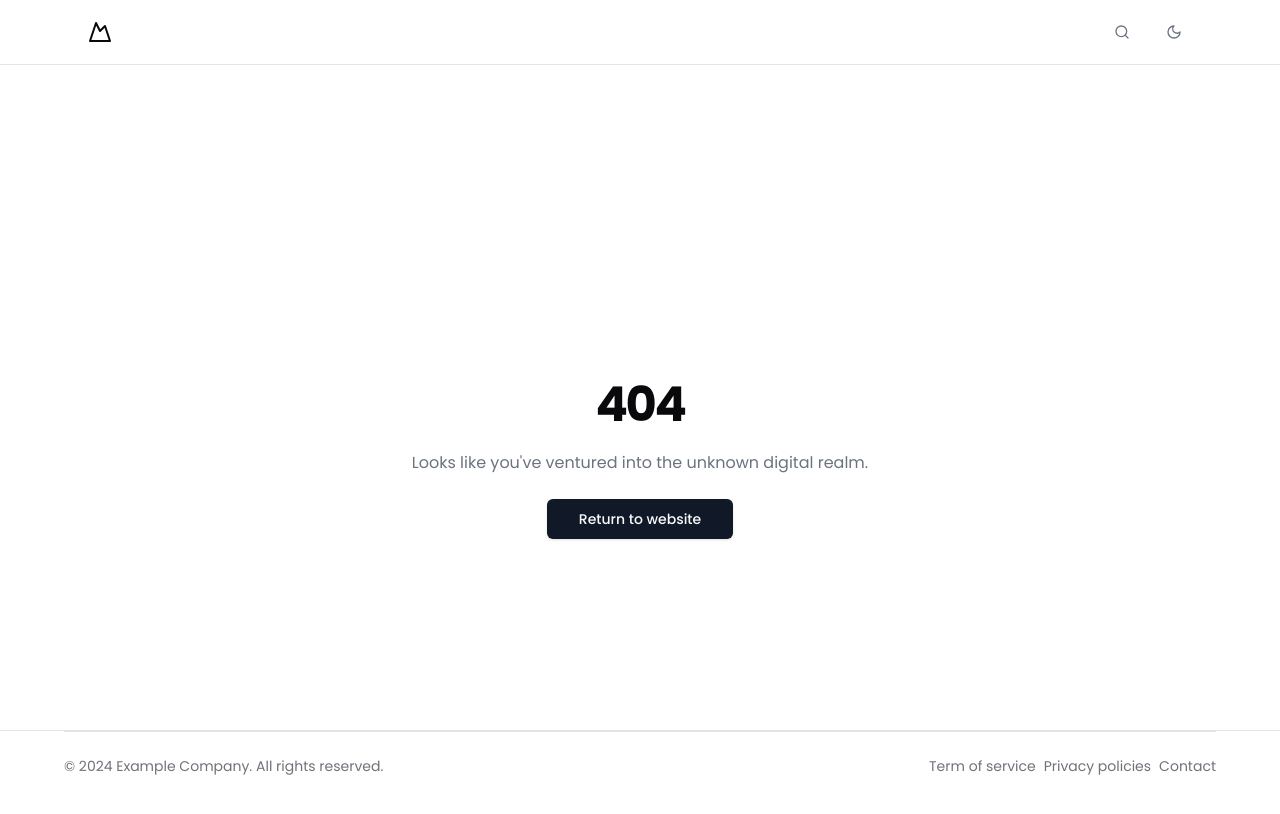
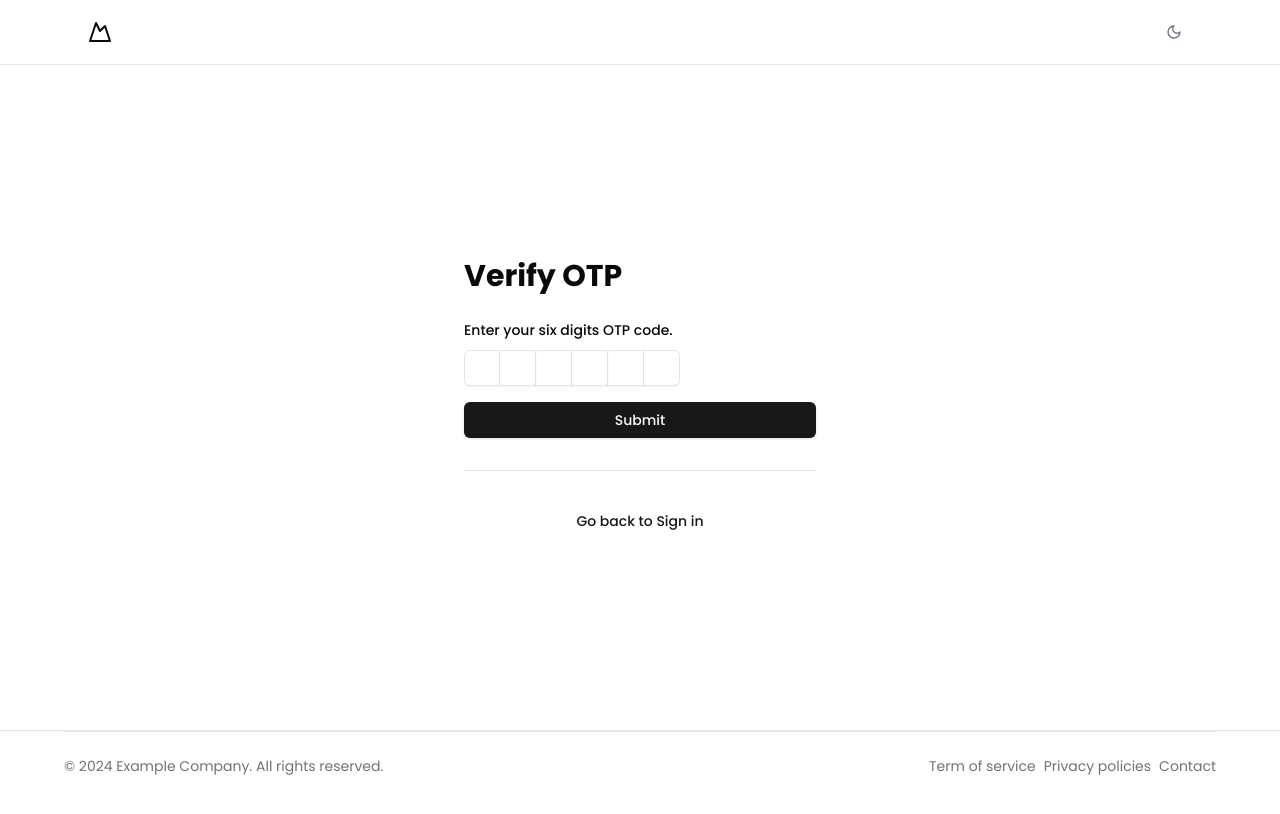
Before and after one commit to Wamiq7/MERN-Template-Frontend, a React (Vite) app: page /verify-otp/1 in a window 1280 px wide. Before the commit this address had no page. Shown: the top 814 px of the page. Built offline with nearby package versions, Linux system fonts and the light colour scheme.

Commit message:
working on authentication flow

```diff
--- a/package.json
+++ b/package.json
@@ -25,6 +25,7 @@
     "axios": "^1.7.9",
     "class-variance-authority": "^0.7.1",
     "clsx": "^2.1.1",
+    "input-otp": "^1.4.2",
     "lucide-react": "^0.471.1",
     "react": "^19.0.0",
     "react-dom": "^19.0.0",
--- a/src/components/Footer.tsx
+++ b/src/components/Footer.tsx
@@ -21,7 +21,7 @@ const footerLinks = [
 export default function Footer() {
   return (
     <footer className="sticky bottom-0 z-50 w-full border-t bg-background dark:border-gray-800">
-      <div className="container mx-auto flex max-w-6xl items-center justify-between border-t py-6 text-sm text-muted-foreground">
+      <div className="container mx-auto flex max-w-6xl flex-col items-center justify-between gap-2 border-t py-6 text-sm text-muted-foreground md:flex-row">
         <p>&copy; 2024 Example Company. All rights reserved.</p>
         <nav className="flex items-center gap-2">
           {footerLinks.map((item) => (
--- a/src/components/Navbar.tsx
+++ b/src/components/Navbar.tsx
@@ -1,9 +1,8 @@
 import { DropdownMenu, DropdownMenuTrigger, DropdownMenuContent } from '@/components/ui/dropdown-menu';
 import { Button } from '@/components/ui/button';
-import { Input } from '@/components/ui/input';
 import { Toggle } from '@/components/ui/toggle';
 import { Sheet, SheetTrigger, SheetContent } from '@/components/ui/sheet';
-import { AlignJustify, Moon, Mountain, Search, Sun } from 'lucide-react';
+import { AlignJustify, Moon, Mountain, Sun } from 'lucide-react';
 import { Link } from 'react-router-dom';
 import { useAppDispatch, useAppSelector } from '@/store/hooks';
 import { RootState } from '@/store/store';
@@ -53,20 +52,6 @@ export default function Navbar() {
           </nav>
         )}
         <div className="flex items-center gap-4">
-          <DropdownMenu>
-            <DropdownMenuTrigger asChild>
-              <Button variant="ghost" size="icon" className="rounded-full">
-                <Search className="h-5 w-5 text-gray-500 dark:text-gray-400" />
-                <span className="sr-only">Search</span>
-              </Button>
-            </DropdownMenuTrigger>
-            <DropdownMenuContent className="w-[300px] p-4">
-              <div className="relative">
-                <Search className="absolute left-2.5 top-2.5 h-4 w-4 text-gray-500 dark:text-gray-400" />
-                <Input type="search" placeholder="Search..." className="w-full pl-8" />
-              </div>
-            </DropdownMenuContent>
-          </DropdownMenu>
           <Toggle aria-label="Toggle dark mode" className="rounded-full" onClick={toggleTheme}>
             {theme === 'dark' ? (
               <Sun className="h-5 w-5 text-yellow-500 dark:text-yellow-400" />
--- /dev/null
+++ b/src/components/ui/input-otp.tsx
@@ -0,0 +1,69 @@
+import * as React from "react"
+import { OTPInput, OTPInputContext } from "input-otp"
+import { Minus } from "lucide-react"
+
+import { cn } from "@/lib/utils"
+
+const InputOTP = React.forwardRef<
+  React.ElementRef<typeof OTPInput>,
+  React.ComponentPropsWithoutRef<typeof OTPInput>
+>(({ className, containerClassName, ...props }, ref) => (
+  <OTPInput
+    ref={ref}
+    containerClassName={cn(
+      "flex items-center gap-2 has-[:disabled]:opacity-50",
+      containerClassName
+    )}
+    className={cn("disabled:cursor-not-allowed", className)}
+    {...props}
+  />
+))
+InputOTP.displayName = "InputOTP"
+
+const InputOTPGroup = React.forwardRef<
+  React.ElementRef<"div">,
+  React.ComponentPropsWithoutRef<"div">
+>(({ className, ...props }, ref) => (
+  <div ref={ref} className={cn("flex items-center", className)} {...props} />
+))
+InputOTPGroup.displayName = "InputOTPGroup"
+
+const InputOTPSlot = React.forwardRef<
+  React.ElementRef<"div">,
+  React.ComponentPropsWithoutRef<"div"> & { index: number }
+>(({ index, className, ...props }, ref) => {
+  const inputOTPContext = React.useContext(OTPInputContext)
+  const { char, hasFakeCaret, isActive } = inputOTPContext.slots[index]
+
+  return (
+    <div
+      ref={ref}
+      className={cn(
+        "relative flex h-9 w-9 items-center justify-center border-y border-r border-input text-sm shadow-sm transition-all first:rounded-l-md first:border-l last:rounded-r-md",
+        isActive && "z-10 ring-1 ring-ring",
+        className
+      )}
+      {...props}
+    >
+      {char}
+      {hasFakeCaret && (
+        <div className="pointer-events-none absolute inset-0 flex items-center justify-center">
+          <div className="h-4 w-px animate-caret-blink bg-foreground duration-1000" />
+        </div>
+      )}
+    </div>
+  )
+})
+InputOTPSlot.displayName = "InputOTPSlot"
+
+const InputOTPSeparator = React.forwardRef<
+  React.ElementRef<"div">,
+  React.ComponentPropsWithoutRef<"div">
+>(({ ...props }, ref) => (
+  <div ref={ref} role="separator" {...props}>
+    <Minus />
+  </div>
+))
+InputOTPSeparator.displayName = "InputOTPSeparator"
+
+export { InputOTP, InputOTPGroup, InputOTPSlot, InputOTPSeparator }
--- a/src/pages/public/reset-password/index.tsx
+++ b/src/pages/public/reset-password/index.tsx
@@ -46,7 +46,7 @@ export default function ResetPasswordPage() {
 
   return (
     <PageWrapper>
-      <div className="mx-auto max-w-sm space-y-6 px-4">
+      <div className="mx-auto w-full max-w-sm space-y-6 px-4">
         <h1 className="text-3xl font-bold">Reset Password</h1>
         <div>
           <form onSubmit={handleSubmit(onSubmit)} className="space-y-4">
--- /dev/null
+++ b/src/pages/public/verify-otp/index.tsx
@@ -0,0 +1,83 @@
+import PageWrapper from '@/components/PageWrapper';
+import { Button } from '@/components/ui/button';
+import { InputOTP, InputOTPGroup, InputOTPSlot } from '@/components/ui/input-otp';
+import { Label } from '@/components/ui/label';
+import { Separator } from '@/components/ui/separator';
+import { useToast } from '@/hooks/use-toast';
+import { authService } from '@/shared/services/auth.service';
+import { Loader2 } from 'lucide-react';
+import { useState } from 'react';
+import { Link, useParams } from 'react-router-dom';
+
+export default function VerifyOtpPage() {
+  const { mail } = useParams();
+  const { toast } = useToast();
+
+  const [otpValue, setOtpValue] = useState<string>('');
+
+  const { mutateAsync: verifyOtp, isPending } = authService.useVerifyOtp();
+
+  const onSubmit = () => {
+    if (!mail) {
+      toast({
+        variant: 'destructive',
+        title: 'Email not found',
+      });
+      return;
+    }
+
+    if (otpValue.length !== 6) {
+      toast({
+        variant: 'destructive',
+        title: 'Error',
+        description: 'Please enter a valid 6-digit OTP.',
+      });
+      return;
+    }
+
+    verifyOtp({
+      email: mail,
+      otp: otpValue,
+    });
+  };
+
+  return (
+    <PageWrapper>
+      <div className="mx-auto w-full max-w-sm space-y-6 px-4">
+        <h1 className="text-3xl font-bold">Verify OTP</h1>
+        <div>
+          <form
+            onSubmit={(e) => {
+              e.preventDefault();
+              onSubmit();
+            }}
+            className="space-y-4"
+          >
+            <div className="space-y-2">
+              <Label htmlFor="password">Enter your six digits OTP code.</Label>
+              <InputOTP maxLength={6} value={otpValue} onChange={(value) => setOtpValue(value)}>
+                <InputOTPGroup>
+                  <InputOTPSlot index={0} />
+                  <InputOTPSlot index={1} />
+                  <InputOTPSlot index={2} />
+                  <InputOTPSlot index={3} />
+                  <InputOTPSlot index={4} />
+                  <InputOTPSlot index={5} />
+                </InputOTPGroup>
+              </InputOTP>
+            </div>
+            <Button type="submit" className="w-full" disabled={isPending}>
+              {isPending ? <Loader2 className="mr-2 h-4 w-4 animate-spin" /> : 'Submit'}
+            </Button>
+          </form>
+          <Separator className="my-8" />
+          <Link to={'/'}>
+            <Button variant="link" className="w-full">
+              Go back to Sign in
+            </Button>
+          </Link>
+        </div>
+      </div>
+    </PageWrapper>
+  );
+}
--- a/src/routes/public/index.tsx
+++ b/src/routes/public/index.tsx
@@ -2,6 +2,7 @@ import { lazy } from 'react';
 
 const LoginPage = lazy(() => import('@/pages/public/login'));
 const RegisterPage = lazy(() => import('@/pages/public/register'));
+const VerifyOtp = lazy(() => import('@/pages/public/verify-otp'));
 const ForgotPassword = lazy(() => import('@/pages/public/forgot-password'));
 const ResetPassword = lazy(() => import('@/pages/public/reset-password'));
 const TermOfService = lazy(() => import('@/pages/public/termofservice'));
@@ -18,6 +19,10 @@ export const publicRoutes = [
   {
     path: '/register',
     element: <RegisterPage />,
+  },
+  {
+    path: '/verify-otp/:mail',
+    element: <VerifyOtp />,
   },
   {
     path: '/forgot-password',
--- a/src/shared/repositories/auth.repository.ts
+++ b/src/shared/repositories/auth.repository.ts
@@ -38,15 +38,15 @@ interface IOAuth {
 
 // Base API paths
 const AUTH_API_PATHS = {
-  OAUTH_CALLBACK: '/api/auth/socialAuth',
-  SIGNUP: '/api/auth/signup',
-  LOGIN: '/api/auth/login',
-  VERIFY_OTP: '/api/auth/verify-otp',
-  RESEND_OTP: '/api/auth/resend-otp',
-  FORGOT_PASSWORD: '/api/auth/forgot-password',
-  RESET_PASSWORD: '/api/auth/reset-password',
+  OAUTH_CALLBACK: '/api/auth/socialAuth', // done
+  SIGNUP: '/api/auth/signup', // done 1
+  LOGIN: '/api/auth/login', // done 2
+  VERIFY_OTP: '/api/auth/verify-otp', // 3
+  RESEND_OTP: '/api/auth/resend-otp', // optional
+  FORGOT_PASSWORD: '/api/auth/forgot-password', // done
+  RESET_PASSWORD: '/api/auth/reset-password', // done
   CHANGE_PASSWORD: '/api/auth/changePassword',
-  LOGOUT: '/api/auth/logout',
+  LOGOUT: '/api/auth/logout', // done
 } as const;
 
 interface IAuthRepository {
--- a/src/shared/services/auth.service.ts
+++ b/src/shared/services/auth.service.ts
@@ -121,7 +121,11 @@ export const authService: IAuthService = {
         });
         navigate('/');
       },
-      onError: (error: IApiError) => {
+      onError: (error: IApiError, variables) => {
+        if (error?.response?.data?.message === 'Email is not verified. Please verify your email to proceed.') {
+          navigate(`/verify-otp/${variables.email}`);
+          return;
+        }
         toast({
           title: 'Error',
           description: error?.response?.data?.message,
--- a/tailwind.config.js
+++ b/tailwind.config.js
@@ -60,6 +60,15 @@ export default {
         'body-lg': ['18px', { lineHeight: '1.6' }],
         'body-md': ['16px', { lineHeight: '1.6' }],
       },
+      keyframes: {
+        'caret-blink': {
+          '0%,70%,100%': { opacity: '1' },
+          '20%,50%': { opacity: '0' },
+        },
+      },
+      animation: {
+        'caret-blink': 'caret-blink 1.25s ease-out infinite',
+      },
     },
   },
   plugins: [require('tailwindcss-animate')],
```
Also changed, not shown: 2 other files (tests, documents, lock files or other folders).
